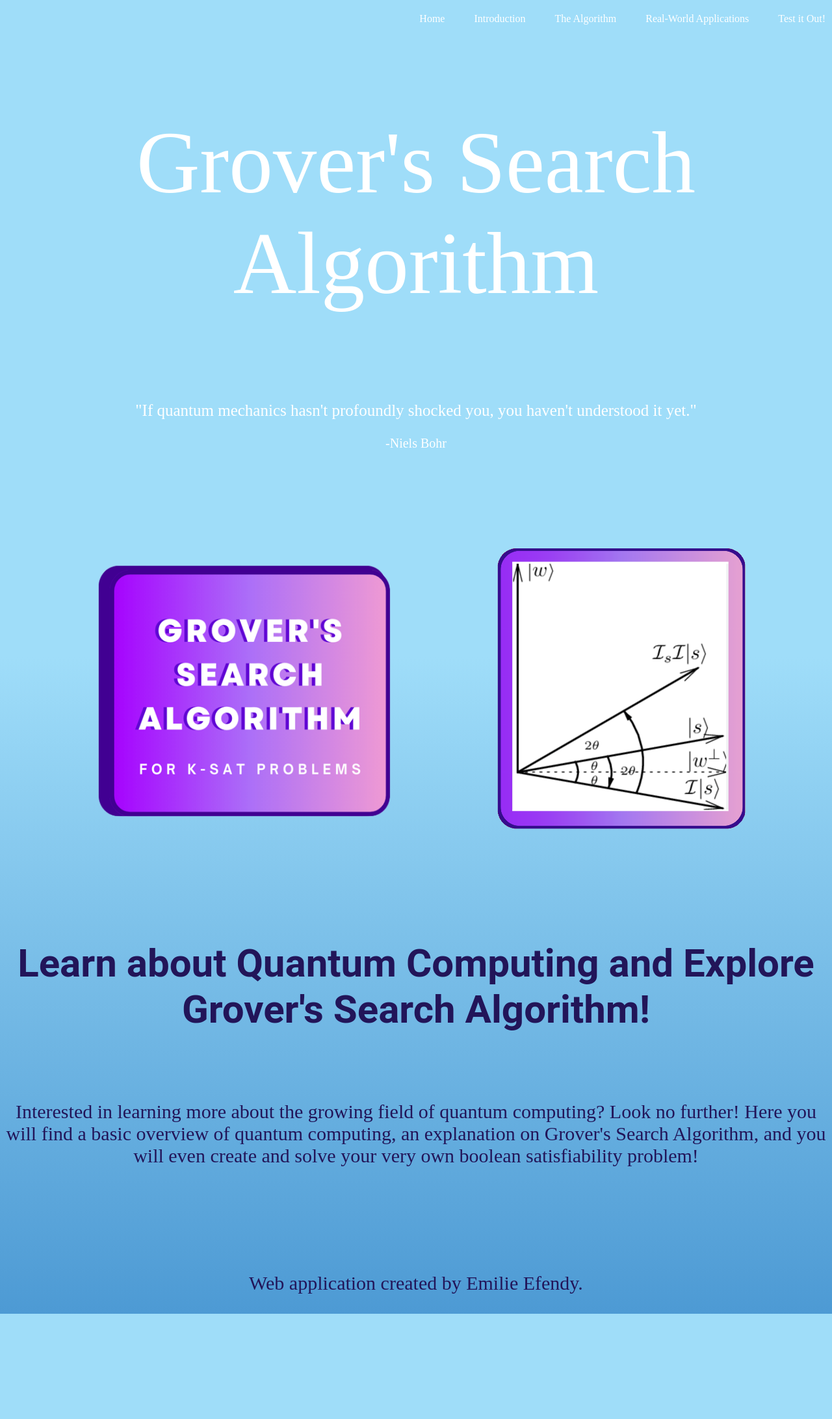
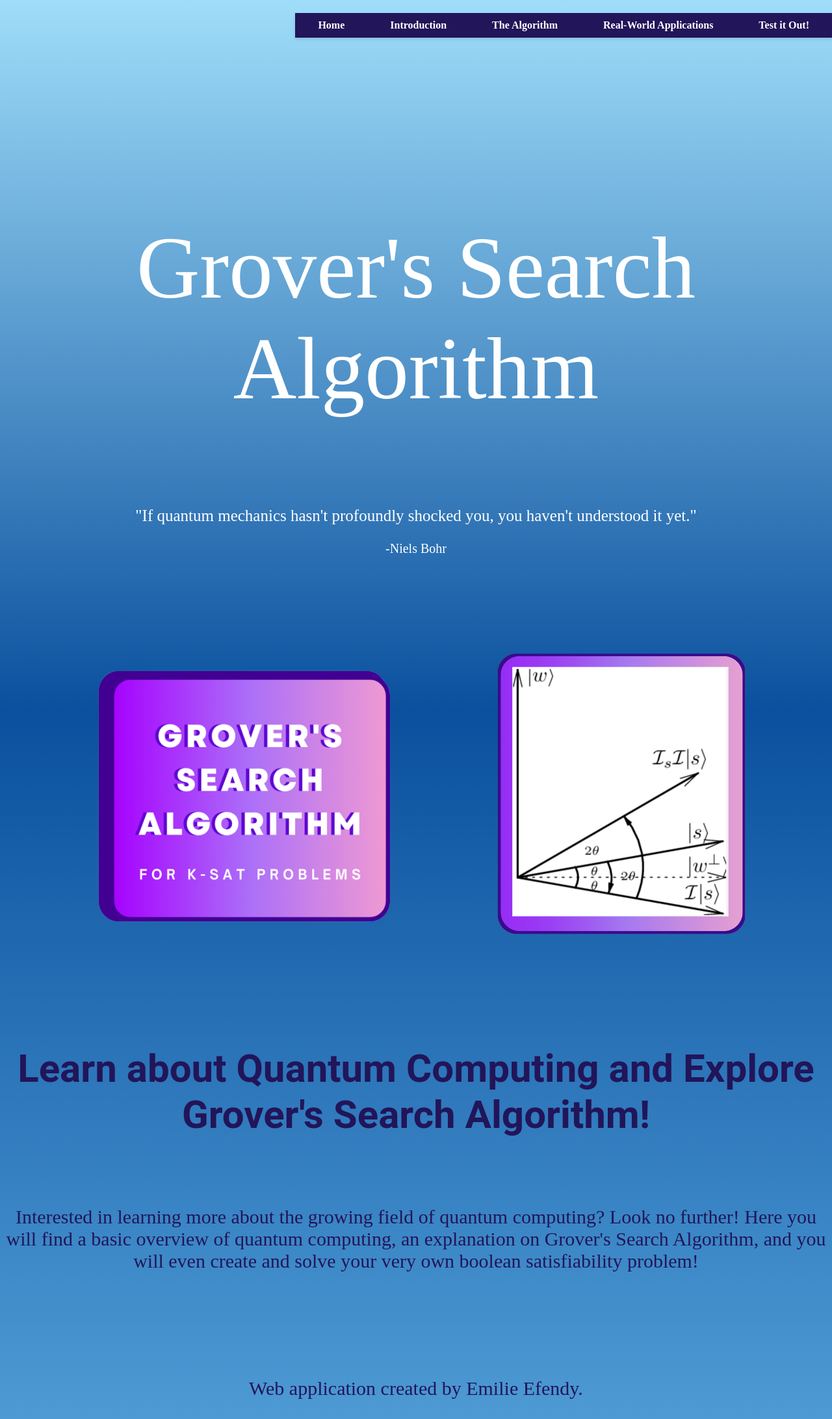
Before and after one commit to emefendy/grover-website, a Django app: page / in a window 1280 px wide. Shown: the whole page at 65% size. Before the commit the page ends 2022 px from the top, so only its background shows below. Run offline with Django 4.2, Linux system fonts and the light colour scheme; some libraries are stand-ins or nearby versions.

Commit message:
Navigation Bar

```diff
--- a/grovers/static/styles.css
+++ b/grovers/static/styles.css
@@ -13,16 +13,87 @@
 :root {
   --primary-color: #001489;
   --secondary-color: #767676;
-  --background-color-index: #9fddf9;
-  --background-color-test: #9fddf9;
-  --background-color-applications: #9fddf9;
-  --background-color-algorithm: #9fddf9;
-  --background-color-intro: #9fddf9;
+  --background-color-index: #0a509e;
+  --background-color-test: #0a509e;
+  --background-color-applications: #0a509e;
+  --background-color-algorithm: #0a509e;
+  --background-color-intro: #0a509e;
+}
+body {
+  font-family: 'Lato', sans-serif;
+  font-weight: 300;
+  margin: 0;
+  padding: 0;
+}
+.navbar-container {
+  position: relative;
+  display: flex;
+  justify-content: flex-end;
+  padding: 10px;
 }
 
-body {
+.navbar {
+  background-color: #221559;
+  padding: 10px 0; /* Slightly thicker padding */
+  position: absolute;
+  top: 0;
+  right: 0;
+  display: flex;
+  align-items: center;
+  box-shadow: 0px 3px 5px rgba(0, 0, 0, 0.1); /* Add a subtle shadow */
+}
+
+.navbar ul {
+  list-style: none;
+  display: flex;
+  justify-content: center;
+  align-items: center;
+  padding: 0;
   margin: 0;
-  padding: 0;
+}
+.navbar li {
+  margin: 0 20px;
+}
+.navbar a {
+  text-decoration: none;
+  color: #ffffff;
+  font-weight: 600;
+  transition: color 0.3s;
+  padding: 8px 15px; /* Adjust padding for more comfortable spacing */
+  border-radius: 5px; /* Rounded corners for a nicer look */
+}
+.navbar a:hover {
+  color: #f8f9fa;
+  background-color: rgba(255, 255, 255, 0.1); /* Slight background color on hover */
+}
+.hero {
+  padding: 100px 0;
+  text-align: center;
+}
+.hero p {
+  font-family: 'EB Garamond', serif;
+  font-size: 72px; /* Adjust the size as needed */
+  color: #221559;
+  margin-bottom: 20px;
+}
+.quote {
+  font-size: 18px;
+  color: #777;
+  margin-top: 10px;
+}
+.centered-text {
+  text-align: center;
+}
+.content-section {
+  font-size: 20px;
+  color: #333;
+  margin: 50px auto;
+  max-width: 800px;
+}
+.footer {
+  text-align: center;
+  padding: 20px 0;
+  background-color: #f8f9fa;
 }
 
 body.index-page {
@@ -120,6 +191,7 @@ ul li a:hover::after {
   opacity: 1;
 }
 
+/* Centering and Animations */
 .center-image,
 .centered-text {
   display: block;
@@ -143,11 +215,13 @@ ul li a:hover::after {
   }
 }
 
+/* Specific Page Styles */
 .rice-blue-text {
   text-align: center;
   color: #001489;
 }
 
+/* Buttons */
 .custom-button {
   transition: background-color 0.3s ease, transform 0.2s ease, box-shadow 0.3s ease;
   box-shadow: 0 2px 4px rgba(0, 0, 0, 0.1);
@@ -159,6 +233,7 @@ ul li a:hover::after {
   box-shadow: 0 4px 8px rgba(0, 0, 0, 0.2);
 }
 
+/* Content Animation */
 .page-content {
   opacity: 0;
   transform: translateY(20px);
```
